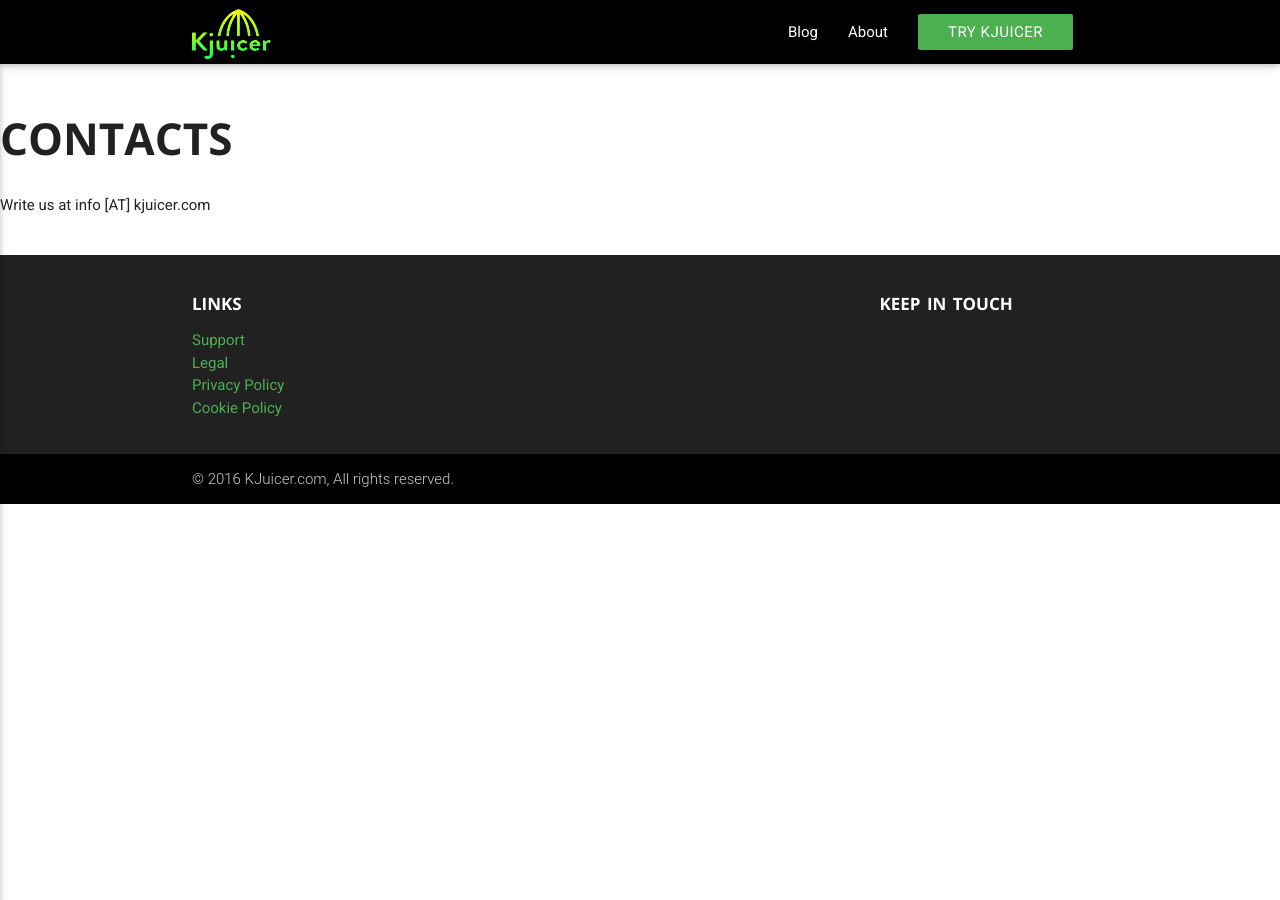
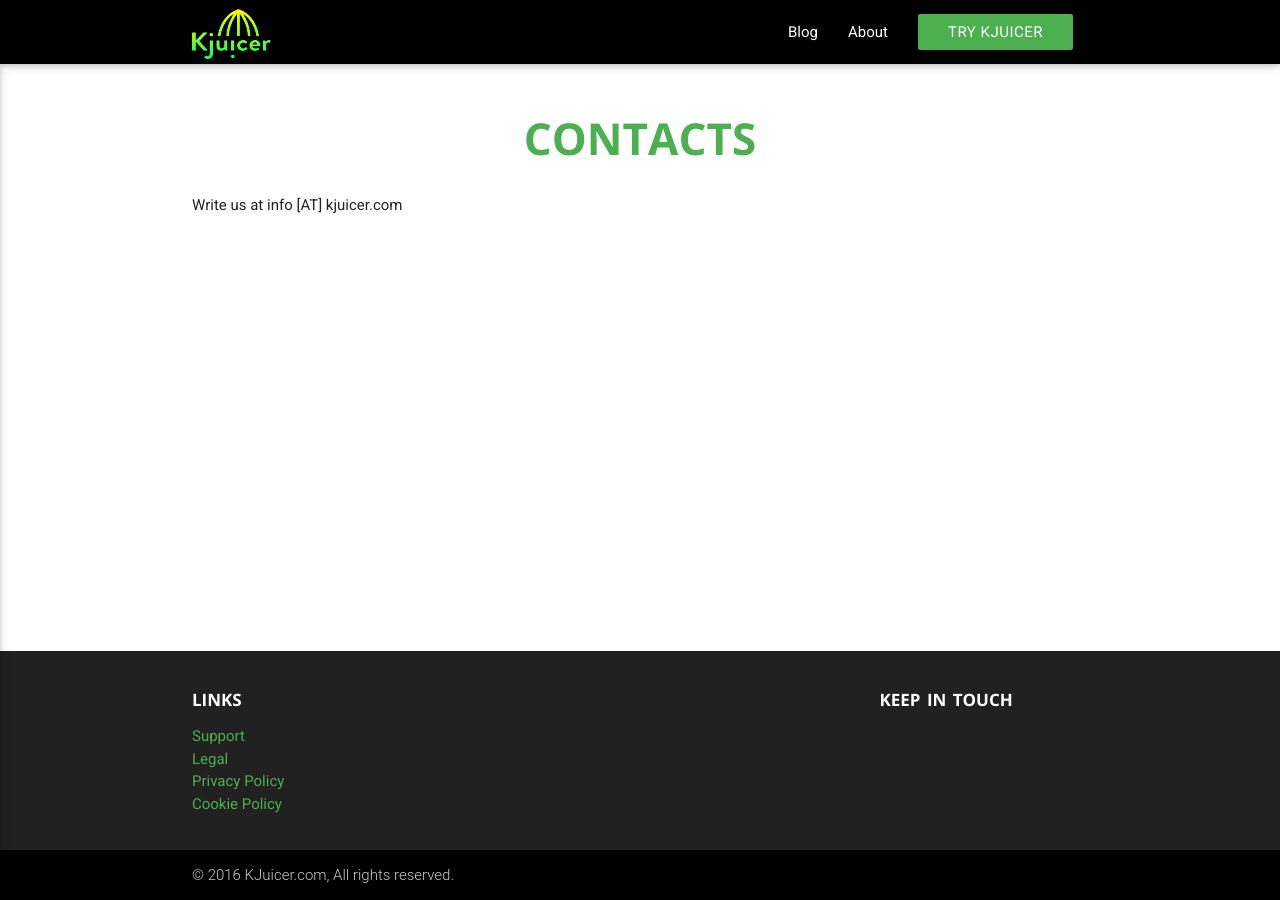
Before and after one commit to nicokant/kjuicer.github.io, a Jekyll site: the page built from contacts.md, in a window 1280 px wide. Built offline with Jekyll 4.4.1, drawn with Linux system fonts in a browser that asks for light colours; nearby versions of some CDN libraries; some web fonts are replaced.

Commit message:
restyle page template

```diff
--- a/_layouts/page.html
+++ b/_layouts/page.html
@@ -1,14 +1,11 @@
 ---
 layout: default
 ---
-<article class="post">
+<div class="container">
 
   <header class="post-header">
-    <h1 class="post-title">{{ page.title }}</h1>
+    <h1 class="green-text darken-1 center caps">{{ page.title }}</h1>
   </header>
 
-  <div class="post-content">
-    {{ content }}
-  </div>
-
-</article>
+  {{ content }}
+</div>
```
